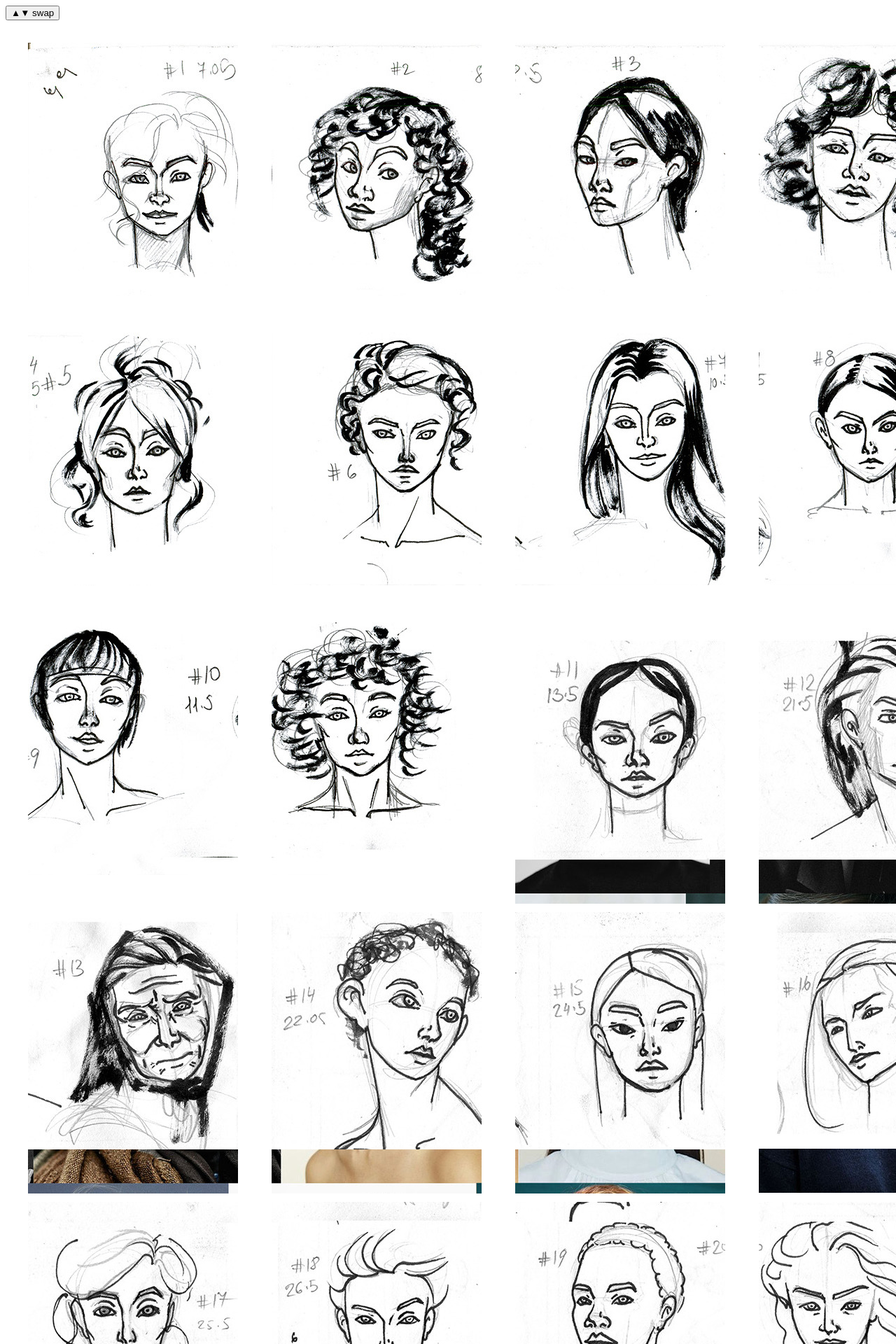
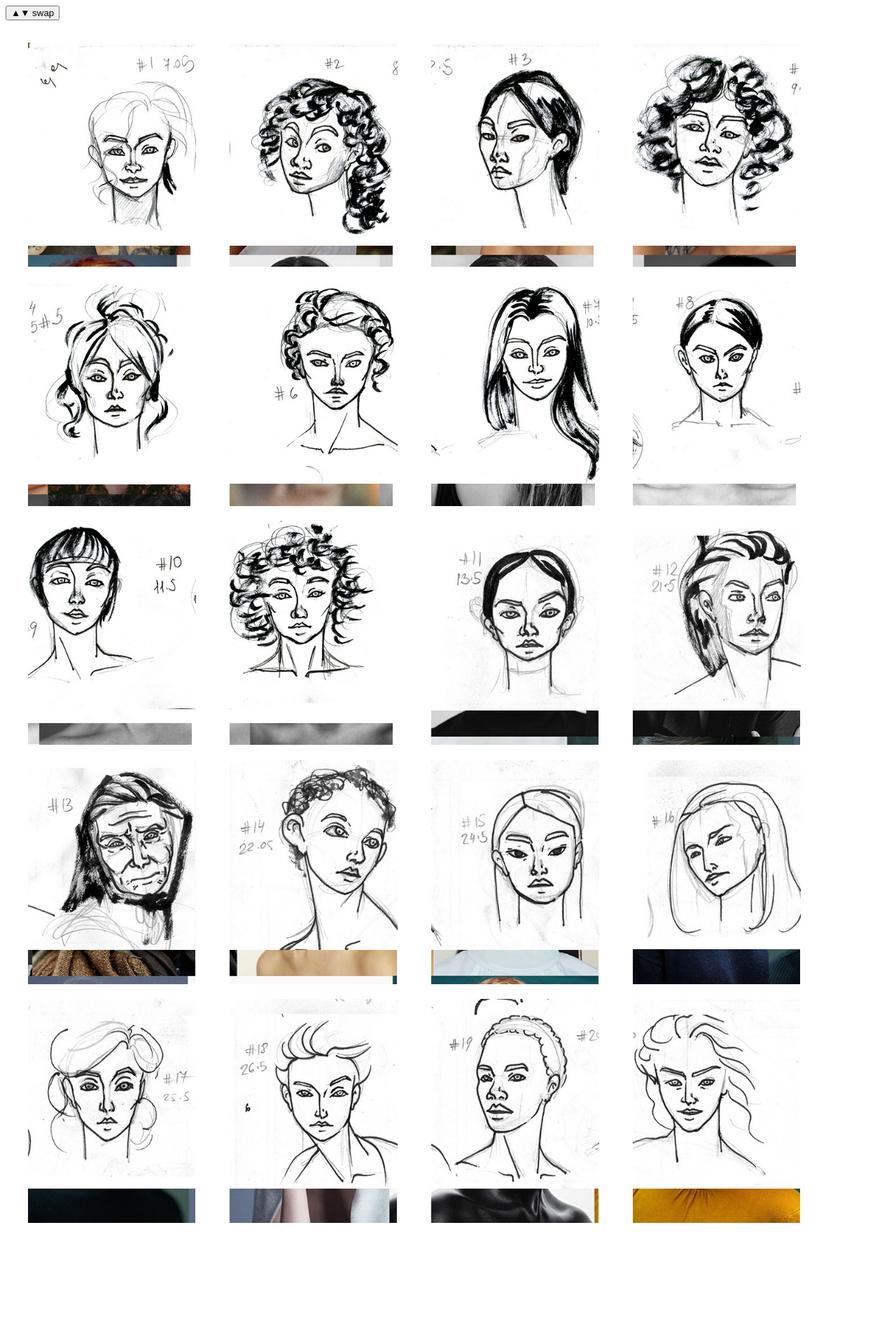
Before and after one commit to vpolianikov/vpolianikov.github.io, a Jekyll site: the page lena/faces.html, which Jekyll copies as it is, in a window 1280 px wide. Shown: the top 1920 px of the page at 70% size. Built offline with Jekyll 4.4.1, drawn with Linux system fonts in a browser that asks for light colours.

Commit message:
Update faces.html

```diff
--- a/lena/faces.html
+++ b/lena/faces.html
@@ -12,6 +12,11 @@
         .img_overlay {
             transition: 800ms ease-in-out;
             opacity: 1;
+        }
+
+        .img {
+            max-width: 240px;
+            max-height: 320px;
         }
 
         :root {
@@ -75,7 +80,7 @@
                 let cell = document.createElement("div");
                 grid.push(cell);
 
-                cell.innerHTML = '<img src="' + orig + '/' + c + '.jpg" class="img_bg"><img src="' + draw + '/' + c + '.jpg" class="img_overlay">';
+                cell.innerHTML = '<img src="' + orig + '/' + c + '.jpg" class="img img_bg"><img src="' + draw + '/' + c + '.jpg" class="img img_overlay">';
                 container.appendChild(cell).className = "grid-item";
             };
         };
```
